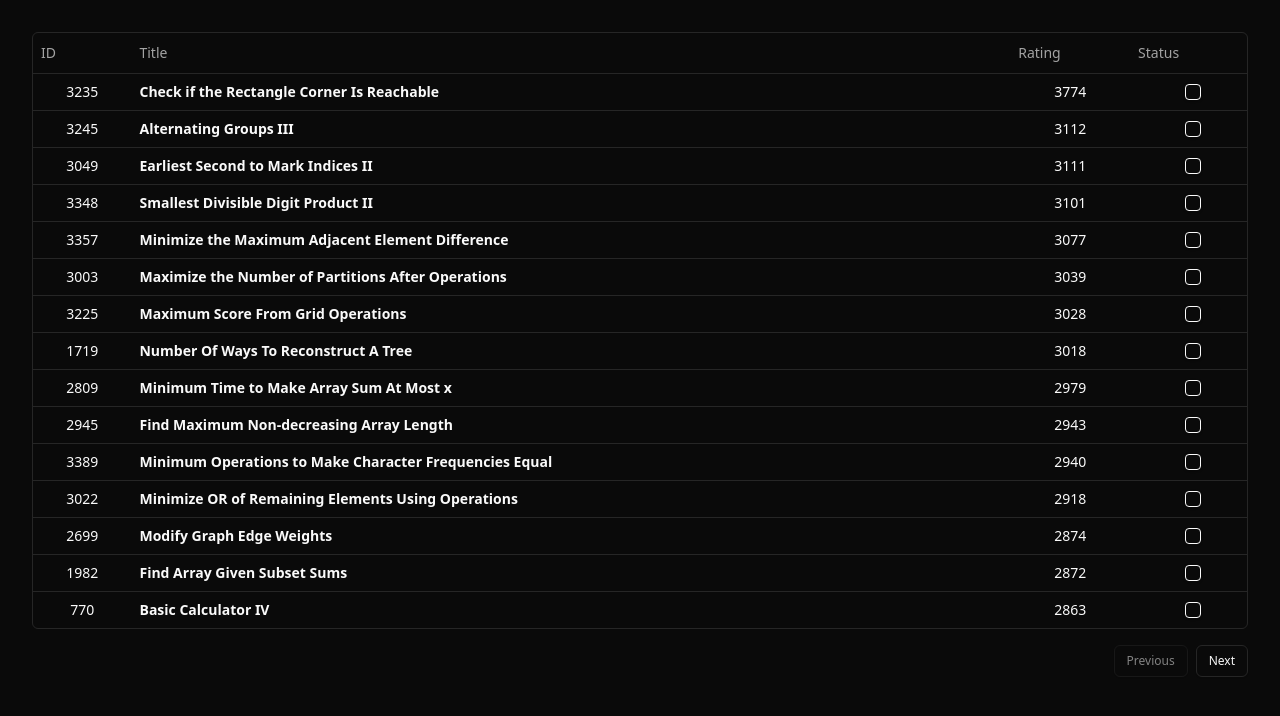
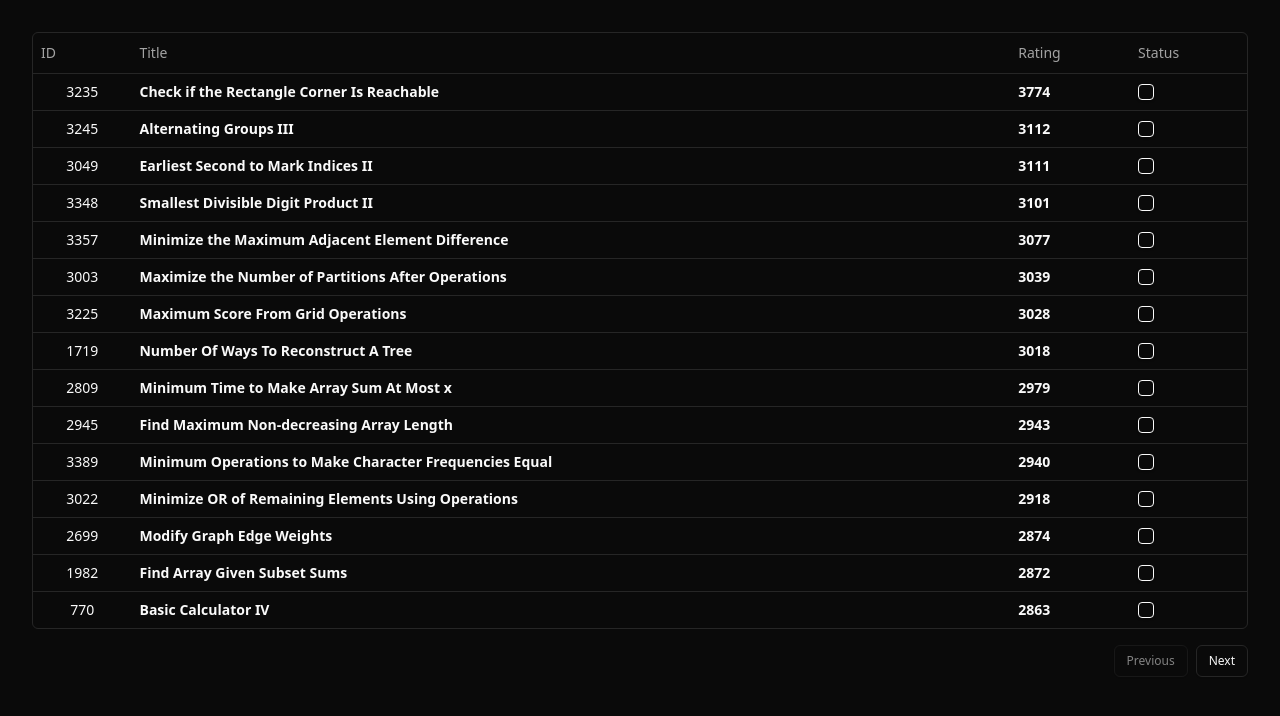
Before and after one commit to sagarmish1234/leetcode_rating, a React (Vite) app: page / in a window 1280 px wide. Shown: the top 716 px of the page. Built offline with nearby package versions, Linux system fonts and the light colour scheme.

Commit message:
Links added

```diff
--- a/src/components/Columns.tsx
+++ b/src/components/Columns.tsx
@@ -22,28 +22,37 @@ export const columns: ColumnDef<Problem>[] = [
   {
     accessorKey: "ID",
     header: "ID",
+    size: 50,
   },
   {
     accessorKey: 'Title',
     cell: ({ row }) => {
-      return <div className="text-left"><strong>{row.original.Title}</strong></div>
+      return <div className="text-left"><strong> <a href={`https://leetcode.com/problems/${row.original.TitleSlug}`}> {row.original.Title} </a></strong></div >
     },
+    size: 270,
     header: "Title",
   },
   {
-    accessorFn: row => Math.round(row.Rating),
+    cell: ({ row }) => {
+      return <div className="text-left"><strong>{Math.round(row.original.Rating)}</strong></div>
+    },
+    size: 50,
+
     header: "Rating",
   },
   {
     id: "select",
     header: "Status",
     cell: ({ row }) => (
-      <Checkbox
-        checked={row.getIsSelected()}
-        onCheckedChange={(value) => row.toggleSelected(!!value)}
-        aria-label="Select row"
-      />
+      <div className="flex justify-start">
+        <Checkbox
+          checked={row.getIsSelected()}
+          onCheckedChange={(value) => row.toggleSelected(!!value)}
+          aria-label="Select row"
+        />
+      </div>
     ),
+    size: 50,
     enableSorting: false,
     enableHiding: false,
   },
```
